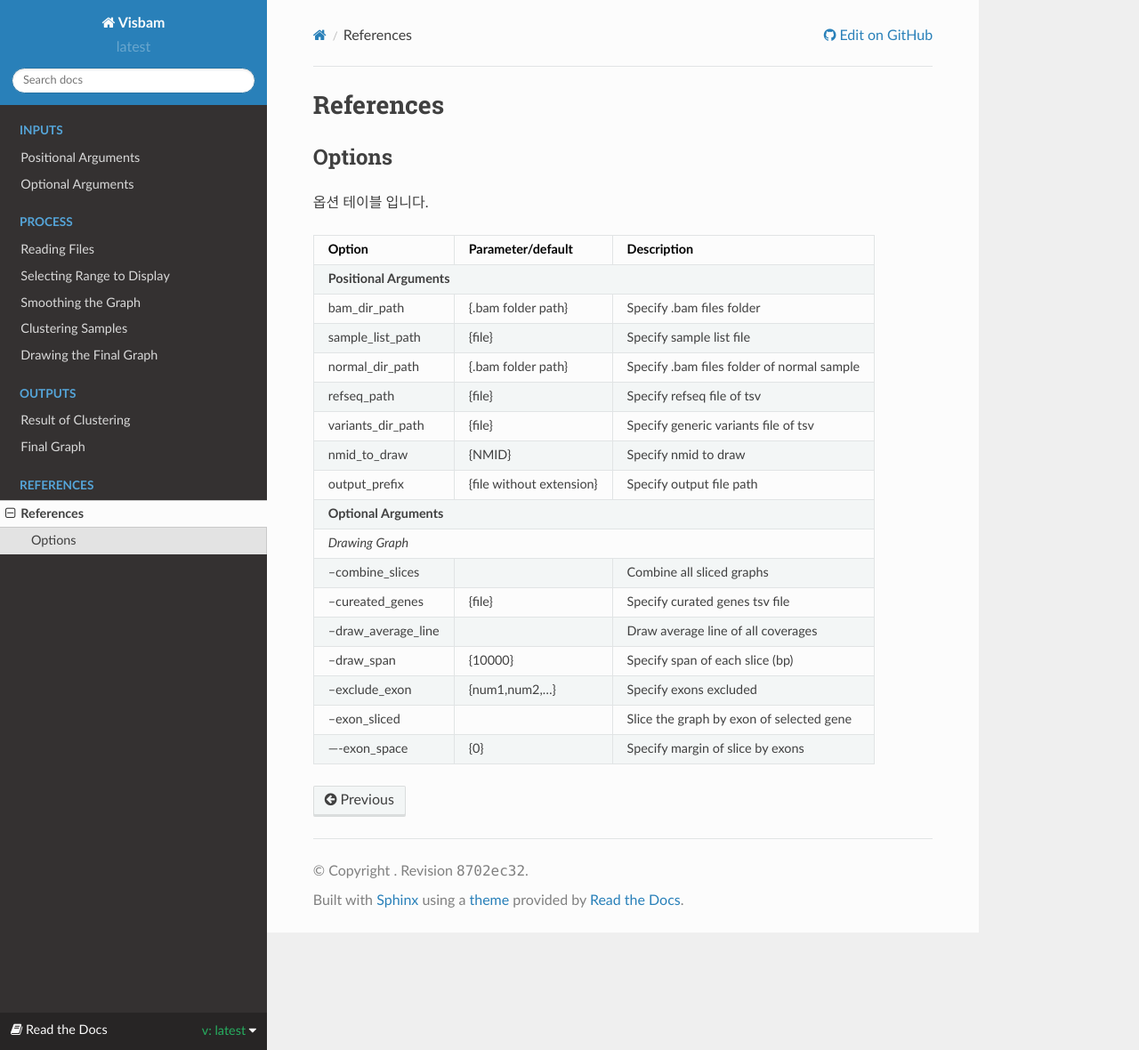
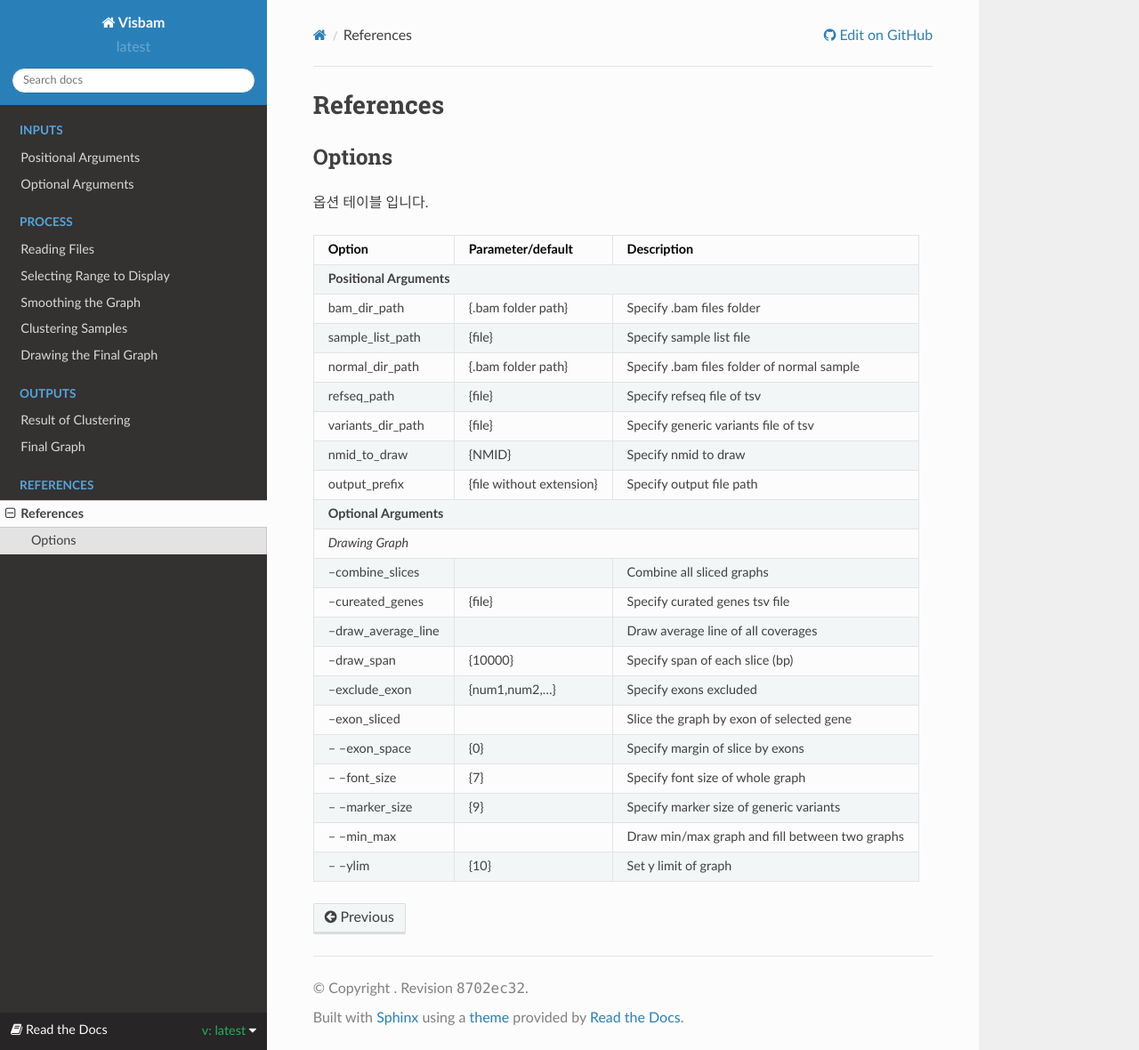
Before and after one commit to sungyoung-lee/visbam, a Sphinx documentation site: the page built from docs/references.rst, in a window 1280 px wide and 1180 px high. Shown: the whole window at 89% size. Built offline with Sphinx 7.4.7 and the Read the Docs theme 2.0.0, drawn with Linux system fonts in a browser that asks for light colours.

Commit message:
Read The Docs v0.0.2

```diff
--- a/docs/references.rst
+++ b/docs/references.rst
@@ -41,5 +41,13 @@ Options
 +---------------------+--------------------------+---------------------------------------------------+
 | --exon_sliced       |                          | Slice the graph by exon of selected gene          |
 +---------------------+--------------------------+---------------------------------------------------+
-| ----exon_space      | {0}                      | Specify margin of slice by exons                  |
+| -- --exon_space     | {0}                      | Specify margin of slice by exons                  |
 +---------------------+--------------------------+---------------------------------------------------+
+| -- --font_size      | {7}                      | Specify font size of whole graph                  |
++---------------------+--------------------------+---------------------------------------------------+
+| -- --marker_size    | {9}                      | Specify marker size of generic variants           |
++---------------------+--------------------------+---------------------------------------------------+
+| -- --min_max        |                          | Draw min/max graph and fill between two graphs    |
++---------------------+--------------------------+---------------------------------------------------+
+| -- --ylim           | {10}                     | Set y limit of graph                              |
++---------------------+--------------------------+---------------------------------------------------+
```
